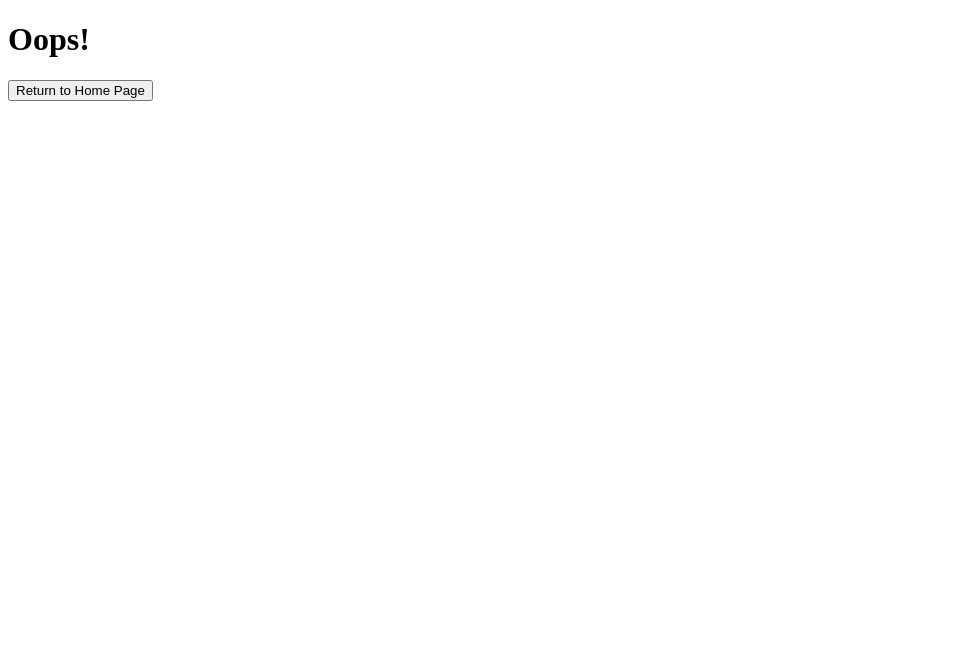
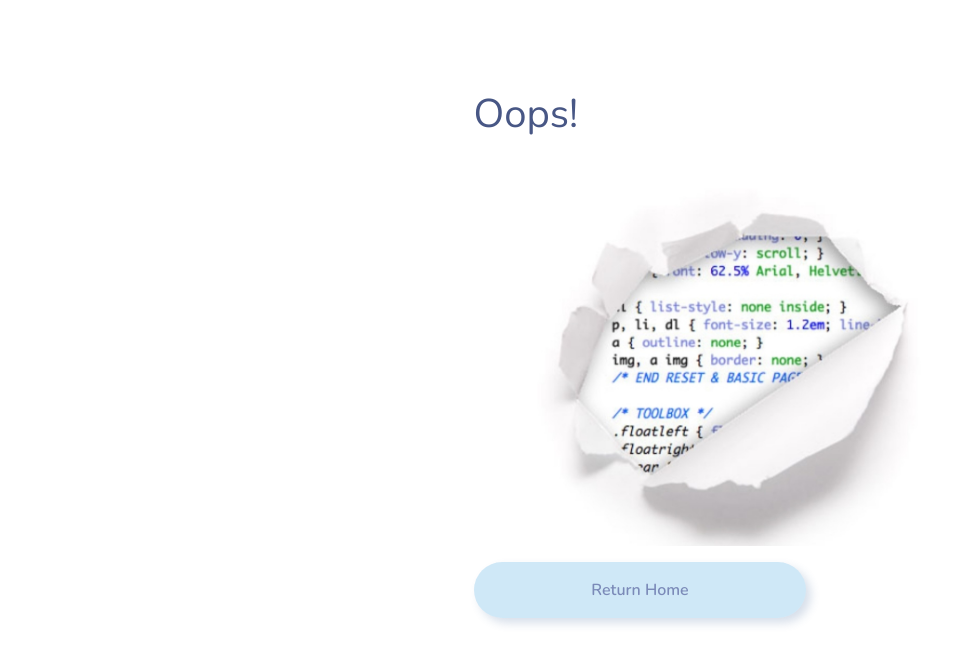
Before and after one commit to nickmccarty/admin-portal-demo, a plain HTML site: page 404.html in a window 1280 px wide. Shown: the whole page, without its empty margins (0-963 px from the left). Drawn offline with nearby package versions, Linux system fonts and the light colour scheme.

Commit message:
added 404 page

```diff
--- a/404.html
+++ b/404.html
@@ -4,10 +4,17 @@
     <meta charset="UTF-8">
     <meta http-equiv="X-UA-Compatible" content="IE=edge">
     <meta name="viewport" content="width=device-width, initial-scale=1.0">
+    <link href="./assets/css/bootstrap.min.css" rel="stylesheet">
+    <link href="./assets/css/style.css" rel="stylesheet">
     <title>Document</title>
 </head>
-<body>
-    <h1>Oops!</h1>
-    <a href="./landing-page.html"><button>Return to Home Page</button></a>
+<body style="background-color: white;">
+    <div class = "login-container">
+        <div id= "main">
+            <h1>Oops!</h1>
+            <img src="./assets/img/404.jpg" alt="" style="height: 400px;">
+            <a href="./landing-page.html"><button type="button" class="btn btn-primary" id = "submit">Return Home</button></a>
+        </div>
+    </div>
 </body>
 </html>
```
Also changed, not shown: assets/img/404.jpg (added), 2 other files.
